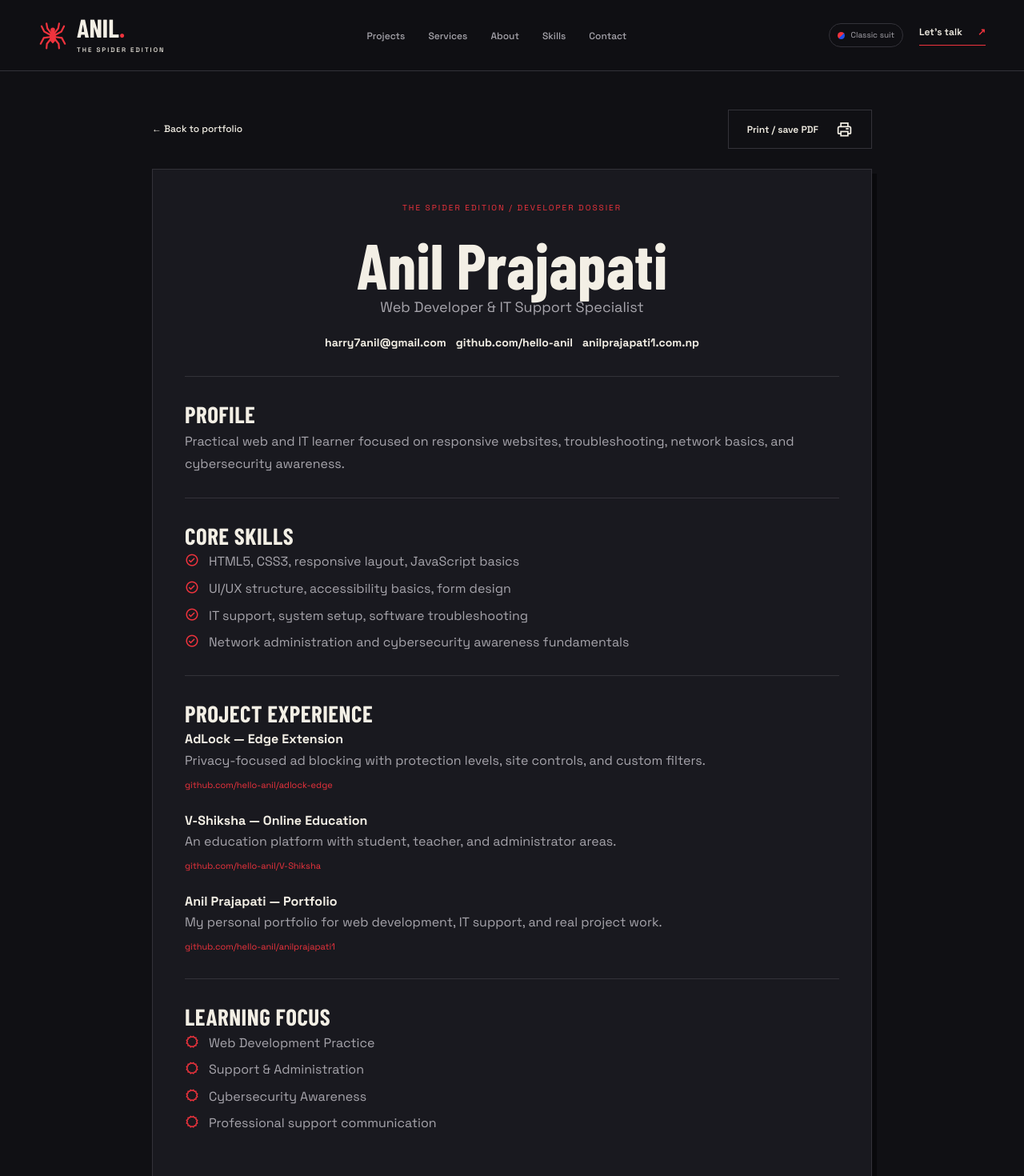
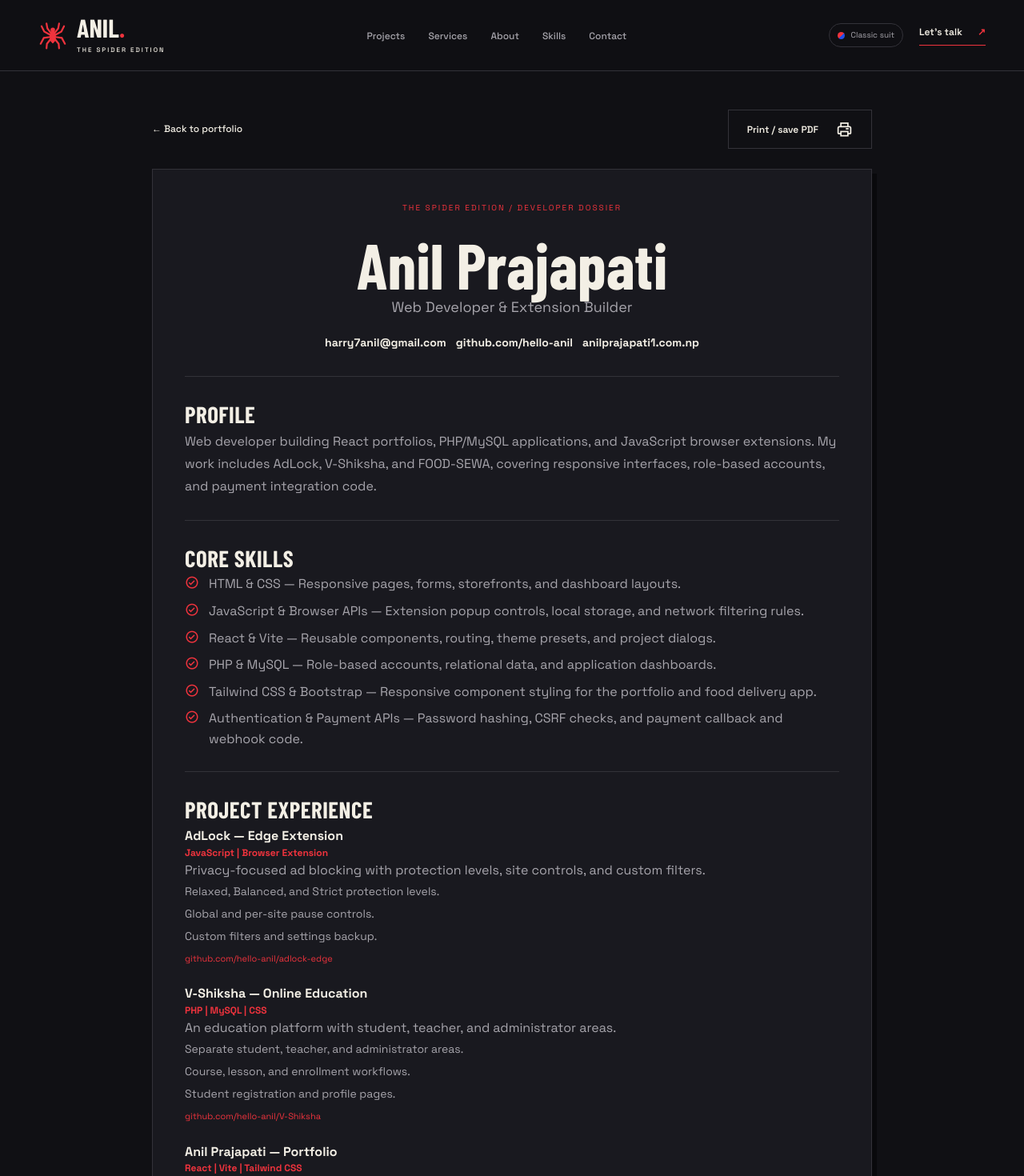
Before and after one commit to hello-anil/anilprajapati1, a React (Vite) app: page /resume in a window 1280 px wide. Shown: the top 1470 px of the page at 80% size. Built offline with nearby package versions, Linux system fonts and the light colour scheme; a web font is replaced by a local one.

Commit message:
Sync services skills and resume with actual project experience

```diff
--- a/index.html
+++ b/index.html
@@ -5,7 +5,7 @@
     <meta name="viewport" content="width=device-width, initial-scale=1.0" />
     <meta
       name="description"
-      content="Anil Prajapati is a web developer and IT support specialist building responsive websites, support workflows, and security-aware digital projects."
+      content="Anil Prajapati builds React portfolios, PHP/MySQL web applications, and JavaScript browser extensions. Explore AdLock, V-Shiksha, and FOOD-SEWA."
     />
     <meta name="robots" content="index, follow, max-image-preview:large" />
     <meta name="theme-color" content="#101014" />
@@ -14,11 +14,11 @@
     <meta property="og:site_name" content="Anil Prajapati" />
     <meta
       property="og:title"
-      content="Anil Prajapati | The Spider Edition — Web Developer & IT Support"
+      content="Anil Prajapati | The Spider Edition — Web Developer & Extension Builder"
     />
     <meta
       property="og:description"
-      content="Portfolio of Anil Prajapati: responsive websites, IT support, network administration, and cybersecurity-focused work."
+      content="Anil Prajapati builds React portfolios, PHP/MySQL web applications, and JavaScript browser extensions. Explore AdLock, V-Shiksha, and FOOD-SEWA."
     />
     <meta property="og:url" content="https://anilprajapati1.com.np/" />
     <meta
@@ -28,11 +28,11 @@
     <meta name="twitter:card" content="summary_large_image" />
     <meta
       name="twitter:title"
-      content="Anil Prajapati | The Spider Edition — Web Developer & IT Support"
+      content="Anil Prajapati | The Spider Edition — Web Developer & Extension Builder"
     />
     <meta
       name="twitter:description"
-      content="Responsive websites, IT support, network administration, and cybersecurity-focused work."
+      content="Anil Prajapati builds React portfolios, PHP/MySQL web applications, and JavaScript browser extensions. Explore AdLock, V-Shiksha, and FOOD-SEWA."
     />
     <meta
       name="twitter:image"
@@ -46,7 +46,7 @@
       rel="stylesheet"
     />
     <title>
-      Anil Prajapati | The Spider Edition — Web Developer & IT Support
+      Anil Prajapati | The Spider Edition — Web Developer & Extension Builder
     </title>
     <link
       rel="icon"
--- /dev/null
+++ b/src/components/ProjectReferences.jsx
@@ -0,0 +1,18 @@
+import { projectDetails } from "../data/projects.js";
+
+export function ProjectReferences({ projectIds }) {
+  return (
+    <ul className="project-references" aria-label="Related projects">
+      {projectIds.map((id) => {
+        const project = projectDetails[id];
+        return (
+          <li key={id}>
+            <a href={project.repository} target="_blank" rel="noreferrer">
+              {project.shortTitle} <span aria-hidden="true">↗</span>
+            </a>
+          </li>
+        );
+      })}
+    </ul>
+  );
+}
--- a/src/data/projects.js
+++ b/src/data/projects.js
@@ -3,6 +3,7 @@
 export const works = [
   {
     id: "adlock-edge",
+    shortTitle: "AdLock",
     repoName: "adlock-edge",
     title: "AdLock — Edge Extension",
     category: "Extensions",
@@ -29,6 +30,7 @@ export const works = [
   },
   {
     id: "v-shiksha",
+    shortTitle: "V-Shiksha",
     repoName: "V-Shiksha",
     title: "V-Shiksha — Online Education",
     category: "Web development",
@@ -52,6 +54,7 @@ export const works = [
   },
   {
     id: "portfolio",
+    shortTitle: "Portfolio",
     repoName: "anilprajapati1",
     title: "Anil Prajapati — Portfolio",
     category: "Web development",
@@ -62,7 +65,7 @@ export const works = [
     previewNote:
       "Preview of the Spider Edition. The live website may show the published version.",
     summary:
-      "My personal portfolio for web development, IT support, and real project work.",
+      "My responsive React portfolio with project details, suit presets, and a printable résumé.",
     description:
       "A responsive React portfolio built with Vite, React Router, and Tailwind CSS. This special edition adds classic Spider-Man styling, suit presets, project dialogs, and a printable résumé to the portfolio.",
     bullets: [
@@ -77,6 +80,7 @@ export const works = [
   },
   {
     id: "food-sewa",
+    shortTitle: "FOOD-SEWA",
     repoName: "FOOD-SEWA",
     title: "FOOD-SEWA — Food Delivery",
     category: "Web development",
@@ -96,6 +100,7 @@ export const works = [
       "Administrator dashboard and eSewa, Khalti, and Stripe integration code.",
     ],
     repository: "https://github.com/hello-anil/FOOD-SEWA",
+    resume: true,
   },
 ];
 
--- a/src/data/siteData.js
+++ b/src/data/siteData.js
@@ -1,12 +1,17 @@
+import { works } from "./projects.js";
+
 export const site = {
   name: "Anil Prajapati",
   shortName: "Anil",
-  title: "Anil Prajapati | The Spider Edition — Web Developer & IT Support",
-  resumeTitle: "Anil Prajapati Resume | Web Developer & IT Support Specialist",
+  role: "Web Developer & Extension Builder",
+  title: "Anil Prajapati | The Spider Edition — Web Developer & Extension Builder",
+  resumeTitle: "Anil Prajapati Resume | Web Developer & Extension Builder",
   description:
-    "Anil Prajapati is a web developer and IT support specialist building responsive websites, support workflows, and security-aware digital projects.",
+    "Anil Prajapati builds React portfolios, PHP/MySQL web applications, and JavaScript browser extensions. Explore AdLock, V-Shiksha, and FOOD-SEWA.",
   resumeDescription:
-    "Resume of Anil Prajapati, web developer and IT support specialist focused on responsive websites, troubleshooting, networks, and cybersecurity awareness.",
+    "Project-based résumé of Anil Prajapati: React and Vite, PHP and MySQL, browser extensions, authentication, and payment integration code.",
+  profile:
+    "Web developer building React portfolios, PHP/MySQL applications, and JavaScript browser extensions. My work includes AdLock, V-Shiksha, and FOOD-SEWA, covering responsive interfaces, role-based accounts, and payment integration code.",
   domain: "https://anilprajapati1.com.np",
   email: "harry7anil@gmail.com",
   image: "/assets/img/pro-re.png",
@@ -43,57 +48,87 @@ export const services = [
   {
     icon: "bx-code-alt",
     title: "Web Development",
-    text: "Fast responsive pages with clean HTML, CSS, and JavaScript.",
+    text: "Responsive React portfolios and PHP/MySQL applications, with storefronts, course pages, and administrator dashboards.",
+    projectIds: ["portfolio", "v-shiksha", "food-sewa"],
   },
   {
-    icon: "bx-support",
-    title: "IT Support",
-    text: "Setup, troubleshooting, and clear support for everyday users.",
+    icon: "bxl-edge",
+    title: "Browser Extensions",
+    text: "JavaScript extension interfaces and browser APIs, with AdLock's protection levels, per-site controls, custom filters, and local settings.",
+    projectIds: ["adlock-edge"],
   },
   {
-    icon: "bx-shield-quarter",
-    title: "Security Basics",
-    text: "Safer accounts, browsing habits, and basic hardening.",
+    icon: "bx-data",
+    title: "Backends & Integrations",
+    text: "PHP/MySQL account and ordering workflows, plus eSewa, Khalti, and Stripe integration code for FOOD-SEWA checkout.",
+    projectIds: ["food-sewa", "v-shiksha"],
   },
 ];
 
 export const skills = [
-  { icon: "bxl-html5", name: "HTML5", percent: 95 },
-  { icon: "bxl-css3", name: "CSS3", percent: 85 },
-  { icon: "bxl-javascript", name: "JAVASCRIPT", percent: 65 },
-  { icon: "bxs-paint", name: "UX/UI", percent: 85 },
+  {
+    icon: "bxl-html5",
+    name: "HTML & CSS",
+    detail: "Responsive pages, forms, storefronts, and dashboard layouts.",
+    projectIds: ["portfolio", "v-shiksha", "food-sewa"],
+  },
+  {
+    icon: "bxl-javascript",
+    name: "JavaScript & Browser APIs",
+    detail: "Extension popup controls, local storage, and network filtering rules.",
+    projectIds: ["adlock-edge"],
+  },
+  {
+    icon: "bxl-react",
+    name: "React & Vite",
+    detail: "Reusable components, routing, theme presets, and project dialogs.",
+    projectIds: ["portfolio"],
+  },
+  {
+    icon: "bxl-php",
+    name: "PHP & MySQL",
+    detail: "Role-based accounts, relational data, and application dashboards.",
+    projectIds: ["v-shiksha", "food-sewa"],
+  },
+  {
+    icon: "bxl-css3",
+    name: "Tailwind CSS & Bootstrap",
+    detail: "Responsive component styling for the portfolio and food delivery app.",
+    projectIds: ["portfolio", "food-sewa"],
+  },
+  {
+    icon: "bx-shield-quarter",
+    name: "Authentication & Payment APIs",
+    detail: "Password hashing, CSRF checks, and payment callback and webhook code.",
+    projectIds: ["food-sewa"],
+  },
+];
+
+export const skillTags = [
+  "Responsive interfaces",
+  "Browser extensions",
+  "Database workflows",
+  "Authentication",
+  "Payment integrations",
+  "Accessibility",
 ];
 
 export { works, projectDetails } from "./projects.js";
 
-export const timeline = [
-  {
-    label: "Current",
-    title: "Web Development Practice",
-    text: "Building responsive layouts and publishing static sites.",
-  },
-  {
-    label: "IT Foundation",
-    title: "Support & Administration",
-    text: "Troubleshooting, setup, and system maintenance basics.",
-  },
-  {
-    label: "Security",
-    title: "Cybersecurity Awareness",
-    text: "Safer account habits and simple user-focused improvements.",
-  },
+export const timeline = works.map((project) => ({
+  label: project.tag,
+  title: project.title,
+  text: project.summary,
+  projectIds: [project.id],
+}));
+
+export const learning = [
+  "Accessible React interfaces and reusable components",
+  "PHP/MySQL testing and reliable database workflows",
+  "Payment verification and application security",
+  "Browser extension compatibility and release testing",
 ];
 
-export const learning = [
-  "Web development fundamentals",
-  "Network administration basics",
-  "Cybersecurity awareness",
-  "UI/UX design practice",
-];
-
-export const resumeSkills = [
-  "HTML5, CSS3, responsive layout, JavaScript basics",
-  "UI/UX structure, accessibility basics, form design",
-  "IT support, system setup, software troubleshooting",
-  "Network administration and cybersecurity awareness fundamentals",
-];
+export const resumeSkills = skills.map(
+  (skill) => `${skill.name} — ${skill.detail}`,
+);
--- a/src/hooks/useSeo.js
+++ b/src/hooks/useSeo.js
@@ -1,5 +1,5 @@
 import { useEffect } from "react";
-import { site } from "../data/siteData.js";
+import { site, skills } from "../data/siteData.js";
 
 const personSchema = {
   "@context": "https://schema.org",
@@ -8,19 +8,13 @@ const personSchema = {
   name: site.name,
   url: `${site.domain}/`,
   image: `${site.domain}${site.image}`,
-  jobTitle: "Web Developer and IT Support Specialist",
+  jobTitle: site.role,
   email: `mailto:${site.email}`,
   sameAs: [
     "https://github.com/hello-anil",
     "https://www.instagram.com/anil_prz/",
   ],
-  knowsAbout: [
-    "Web development",
-    "IT support",
-    "Network administration",
-    "Cybersecurity awareness",
-    "Responsive web design",
-  ],
+  knowsAbout: skills.map((skill) => skill.name),
 };
 
 const websiteSchema = {
@@ -46,7 +40,7 @@ const resumeSchema = {
     "@id": `${site.domain}/#anil-prajapati`,
     name: site.name,
     url: `${site.domain}/`,
-    jobTitle: "Web Developer and IT Support Specialist",
+    jobTitle: site.role,
     email: `mailto:${site.email}`,
     sameAs: [
       "https://github.com/hello-anil",
--- a/src/index.css
+++ b/src/index.css
@@ -797,6 +797,27 @@ ul {
   margin-top: 25px;
   font-size: 11px;
 }
+.project-references {
+  display: flex;
+  flex-wrap: wrap;
+  gap: 6px 14px;
+  margin-top: 12px;
+  padding: 0;
+  list-style: none;
+}
+.project-references a {
+  display: inline-flex;
+  align-items: center;
+  gap: 7px;
+  padding-bottom: 3px;
+  border-bottom: 1px solid var(--border);
+  color: var(--muted);
+  font-size: 10px;
+}
+.project-references a span,
+.project-references a:hover {
+  color: var(--accent);
+}
 .skills-section {
   display: grid;
   grid-template-columns: 1fr 1fr;
@@ -825,47 +846,31 @@ ul {
   padding-top: 15px;
 }
 .skill-row {
-  margin-bottom: 28px;
-}
-.skill-row > div:first-child {
-  display: flex;
-  justify-content: space-between;
-  align-items: center;
-  margin-bottom: 12px;
+  margin-bottom: 22px;
+  padding-bottom: 18px;
+  border-bottom: 1px solid var(--border);
+}
+.skill-row:last-child {
+  margin-bottom: 0;
+  padding-bottom: 0;
+  border-bottom: 0;
+}
+.skill-heading {
+  display: flex;
+  align-items: center;
+  gap: 12px;
+  margin-bottom: 8px;
   font-weight: 500;
   font-size: 13px;
 }
-.skill-row > div:first-child > span:first-child {
-  display: flex;
-  align-items: center;
-  gap: 12px;
-}
 .skill-row i {
   font-size: 24px;
   color: var(--accent);
 }
-.skill-row small {
-  font-size: 9px;
-  color: var(--muted);
-  margin-left: 3px;
-}
-.skill-track {
-  height: 6px;
-  background: var(--surface-muted);
-}
-.skill-track > div {
-  height: 100%;
-  background: var(--accent);
-  position: relative;
-}
-.skill-track > div:after {
-  content: "";
-  position: absolute;
-  right: 0;
-  top: -3px;
-  height: 12px;
-  width: 4px;
-  background: var(--text);
+.skill-description {
+  font-size: 12px;
+  color: var(--muted);
+  line-height: 1.7;
 }
 .resume-grid {
   display: grid;
@@ -895,12 +900,14 @@ ul {
   font-weight: 500;
   margin: 8px 0;
 }
-.timeline article > p:last-child {
+.timeline-description {
   font-size: 13px;
   color: var(--muted);
+  line-height: 1.8;
 }
 .learning-panel {
   position: relative;
+  align-self: start;
   border: 1px solid var(--border);
   padding: 30px;
   background: var(--surface);
--- a/src/pages/HomePage.jsx
+++ b/src/pages/HomePage.jsx
@@ -5,6 +5,7 @@ import { CinematicEffects } from "../components/CinematicEffects.jsx";
 import { Footer } from "../components/Footer.jsx";
 import { Header } from "../components/Header.jsx";
 import { ProjectModal } from "../components/ProjectModal.jsx";
+import { ProjectReferences } from "../components/ProjectReferences.jsx";
 import { SocialLinks } from "../components/SocialLinks.jsx";
 import { SpiderMark } from "../components/SpiderMark.jsx";
 import { useSeo } from "../hooks/useSeo.js";
@@ -13,6 +14,7 @@ import {
   services,
   site,
   skills,
+  skillTags,
   timeline,
   works,
 } from "../data/siteData.js";
@@ -64,9 +66,9 @@ function Home() {
           <div className="hero-meta">
             <SocialLinks />
             <span>
-              WEB DEVELOPMENT
+              WEB APPLICATIONS
               <br />
-              <b>& IT SUPPORT</b>
+              <b>& BROWSER EXTENSIONS</b>
             </span>
           </div>
         </div>
@@ -264,9 +266,10 @@ function About() {
             <span className="red-text">YOUR TECH ALLY.</span>
           </SectionTitle>
           <p className="body-copy">
-            I'm Anil Prajapati, a web developer and IT support specialist. I
-            build clean interfaces, untangle technical problems, and bring a
-            security-aware approach to everyday digital work.
+            I'm Anil Prajapati. I build responsive portfolios, PHP/MySQL
+            applications, and browser extensions. From AdLock's local protection
+            controls to FOOD-SEWA's ordering workflows and V-Shiksha's education
+            platform, my projects combine interface design with application logic.
           </p>
           <p className="body-copy">
             Like my favorite neighborhood hero, I believe the small things
@@ -302,7 +305,7 @@ function Services() {
       <SectionTitle
         number="03"
         eyebrow="YOUR FRIENDLY NEIGHBORHOOD SERVICES"
-        description="A reliable helping hand for your next website or your everyday tech challenges."
+        description="Practical development experience from AdLock, V-Shiksha, FOOD-SEWA, and this portfolio."
       >
         MY <span className="outline-text">SUPERPOWERS.</span>
       </SectionTitle>
@@ -315,6 +318,7 @@ function Services() {
             </div>
             <h3>{service.title}</h3>
             <p>{service.text}</p>
+            <ProjectReferences projectIds={service.projectIds} />
             <a href="#contact" className="text-link">
               Let's make it happen <span>↗</span>
             </a>
@@ -335,39 +339,25 @@ function Skills() {
           <span className="red-text">THE TRADE.</span>
         </SectionTitle>
         <p className="body-copy">
-          The fundamentals behind every mission. Practical front-end skills,
-          thoughtful design, and a steady dose of curiosity.
+          The tools I've used to build these projects: React and Vite for this
+          portfolio, PHP and MySQL for application workflows, and JavaScript
+          browser APIs for AdLock.
         </p>
         <div className="skill-tags">
-          <span>Responsive design</span>
-          <span>IT troubleshooting</span>
-          <span>Security awareness</span>
-          <span>Accessibility</span>
+          {skillTags.map((tag) => (
+            <span key={tag}>{tag}</span>
+          ))}
         </div>
       </div>
       <div className="skill-list">
         {skills.map((skill) => (
           <div className="skill-row" key={skill.name}>
-            <div>
-              <span>
-                <i className={`bx ${skill.icon}`} aria-hidden="true" />
-                {skill.name}
-              </span>
-              <span>
-                {skill.percent}
-                <small>%</small>
-              </span>
+            <div className="skill-heading">
+              <i className={`bx ${skill.icon}`} aria-hidden="true" />
+              <span>{skill.name}</span>
             </div>
-            <div
-              className="skill-track"
-              role="meter"
-              aria-label={`${skill.name} proficiency`}
-              aria-valuenow={skill.percent}
-              aria-valuemin={0}
-              aria-valuemax={100}
-            >
-              <div style={{ width: `${skill.percent}%` }} />
-            </div>
+            <p className="skill-description">{skill.detail}</p>
+            <ProjectReferences projectIds={skill.projectIds} />
           </div>
         ))}
       </div>
@@ -378,7 +368,11 @@ function Skills() {
 function ResumePreview() {
   return (
     <section className="section-shell" id="resume">
-      <SectionTitle number="05" eyebrow="CHARACTER DEVELOPMENT">
+      <SectionTitle
+        number="05"
+        eyebrow="CHARACTER DEVELOPMENT"
+        description="Experience built through real projects. Each mission adds a new tool to the belt."
+      >
         ALWAYS <span className="outline-text">LEVELING UP.</span>
       </SectionTitle>
       <div className="resume-grid">
@@ -387,7 +381,8 @@ function ResumePreview() {
             <article key={item.title}>
               <p className="eyebrow">{item.label}</p>
               <h3>{item.title}</h3>
-              <p>{item.text}</p>
+              <p className="timeline-description">{item.text}</p>
+              <ProjectReferences projectIds={item.projectIds} />
             </article>
           ))}
         </div>
--- a/src/pages/ResumePage.jsx
+++ b/src/pages/ResumePage.jsx
@@ -2,7 +2,7 @@ import { Link } from "react-router-dom";
 import { Header } from "../components/Header.jsx";
 import { Footer } from "../components/Footer.jsx";
 import { useSeo } from "../hooks/useSeo.js";
-import { resumeSkills, site, timeline, works } from "../data/siteData.js";
+import { learning, resumeSkills, site, works } from "../data/siteData.js";
 
 export function ResumePage({ theme }) {
   useSeo("resume");
@@ -31,7 +31,7 @@ export function ResumePage({ theme }) {
               {site.name}
             </h1>
             <p className="mt-3 text-base text-[var(--muted)] sm:text-lg">
-              Web Developer & IT Support Specialist
+              {site.role}
             </p>
             <div className="mt-5 flex flex-wrap justify-center gap-3 break-words text-sm">
               <a
@@ -54,8 +54,7 @@ export function ResumePage({ theme }) {
 
           <ResumeSection title="Profile">
             <p className="leading-7 text-[var(--muted)]">
-              Practical web and IT learner focused on responsive websites,
-              troubleshooting, network basics, and cybersecurity awareness.
+              {site.profile}
             </p>
           </ResumeSection>
 
@@ -80,9 +79,17 @@ export function ResumePage({ theme }) {
                 .map((work) => (
                   <article key={work.id}>
                     <h3 className="font-bold">{work.title}</h3>
+                    <p className="mt-1 text-xs font-bold text-[var(--accent)]">
+                      {work.tag}
+                    </p>
                     <p className="mt-1 leading-7 text-[var(--muted)]">
                       {work.summary}
                     </p>
+                    <ul className="mt-2 list-disc space-y-1 pl-5 text-sm leading-6 text-[var(--muted)]">
+                      {work.bullets.map((bullet) => (
+                        <li key={bullet}>{bullet}</li>
+                      ))}
+                    </ul>
                     <a
                       className="resume-repo-link"
                       href={work.repository}
@@ -98,22 +105,15 @@ export function ResumePage({ theme }) {
 
           <ResumeSection title="Learning Focus">
             <ul className="space-y-2 text-[var(--muted)]">
-              {timeline.map((item) => (
-                <li key={item.title} className="flex gap-3">
+              {learning.map((item) => (
+                <li key={item} className="flex gap-3">
                   <i
                     className="bx bx-certification mt-0.5 text-lg text-[var(--accent)]"
                     aria-hidden="true"
                   />
-                  <span>{item.title}</span>
+                  <span>{item}</span>
                 </li>
               ))}
-              <li className="flex gap-3">
-                <i
-                  className="bx bx-certification mt-0.5 text-lg text-[var(--accent)]"
-                  aria-hidden="true"
-                />
-                <span>Professional support communication</span>
-              </li>
             </ul>
           </ResumeSection>
         </article>
```
